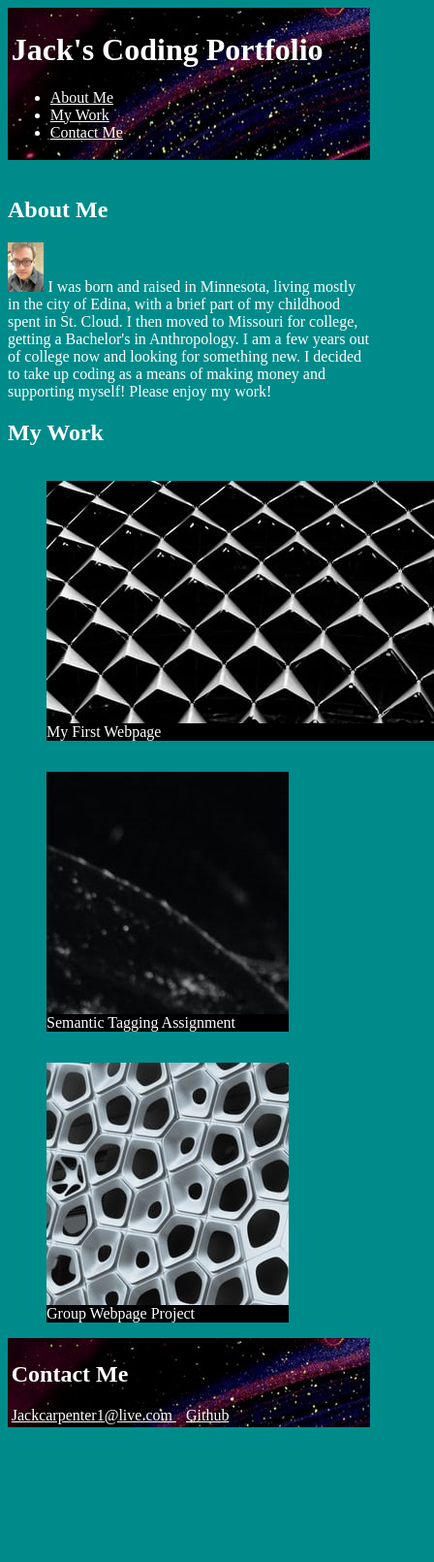
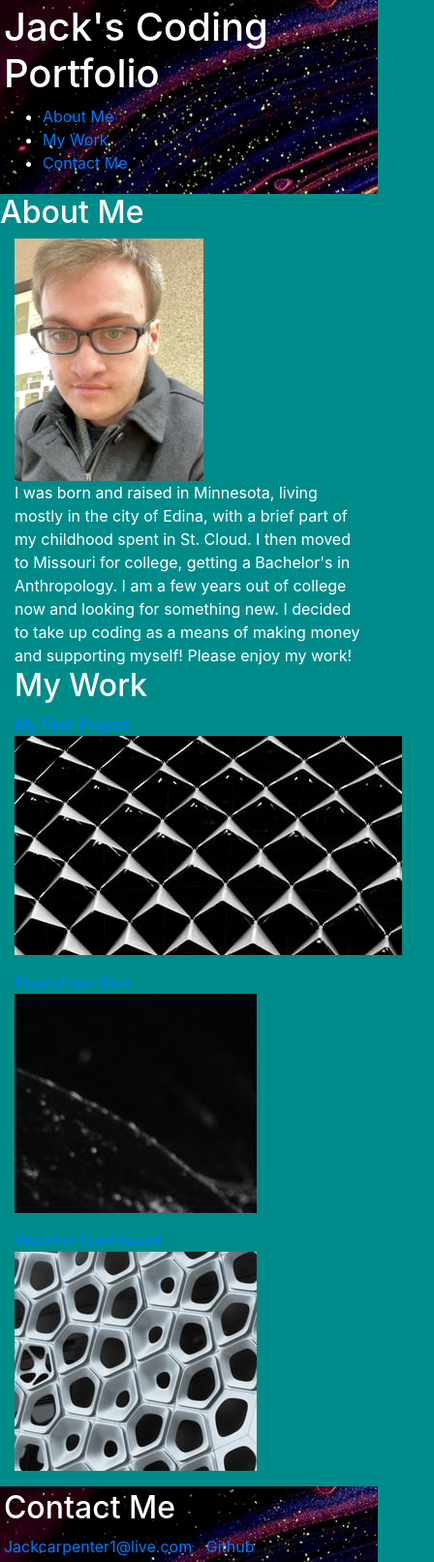
Before and after one commit to Jcarps97/Portfolio, a plain HTML site: page index.html in a window 390 px wide. Shown: the whole page at 97% size, 448 px wide, since content can reach past the window. Before the commit the page ends 1480 px from the top, so only its background shows below. Drawn offline with nearby package versions, Linux system fonts and the light colour scheme.

Commit message:
Relinked images and made format mobile-friendly

```diff
--- a/assets/css/style.css
+++ b/assets/css/style.css
@@ -12,7 +12,8 @@ header {
 }
 
 #picture-me {
-    width: 10%;
+    height: 250px;
+    width: 225px;
 }
 
 footer {
@@ -22,13 +23,6 @@ footer {
 
 .contact{
     margin: 10px;
-}
-
-caption {
-    margin: 5px;
-    display: flex;
-    align-items: center;
-    justify-items: center;
 }
 
 figcaption {
@@ -44,35 +38,16 @@ figcaption {
 }
 
 .first-project{
+
     height: 250px;
     width: 400px;
     contain: content;
 }
 
 .auxillary {
+
     height: 250px;
     width: 250px;
     contain: content;
+
 }
-
-@media screen and (max-width: 768px) {
-
-    main {
-        display:inline-table;
-        flex-wrap: wrap;
-    }
-
-    .first-project {
-        flex-wrap: wrap;
-        flex-grow: 1;
-        flex-shrink: 1;
-        flex-basis: 100%;
-    }
-
-    .auxillary {
-        flex-wrap: wrap;
-        flex-grow: 1;
-        flex-shrink: 1;
-        flex-basis: 50%;
-    }
-}
--- a/index.html
+++ b/index.html
@@ -5,7 +5,22 @@
     <meta charset="UTF-8">
     <meta http-equiv="X-UA-Compatible" content="IE=edge">
     <meta name="viewport" content="width=device-width, initial-scale=1.0">
-    <title>Jack's Portfolio for HW2</title>
+    <link
+    rel="stylesheet"
+    href="https://stackpath.bootstrapcdn.com/bootstrap/4.3.1/css/bootstrap.min.css"
+    />
+    <link
+    rel="stylesheet"
+    href="https://use.fontawesome.com/releases/v5.8.1/css/all.css"
+    integrity="sha384-50oBUHEmvpQ+1lW4y57PTFmhCaXp0ML5d60M1M7uH2+nqUivzIebhndOJK28anvf"
+    crossorigin="anonymous"
+    />
+    <link
+    href="https://fonts.googleapis.com/css?family=Open+Sans&display=swap"
+    rel="stylesheet"
+    />
+    <link rel="stylesheet" href="assets/css/style.css"></link>
+    <title>Jack's Updated Portfolio</title>
 </head>
 <header>
     <h1>Jack's Coding Portfolio</h1>
@@ -25,31 +40,28 @@
 </header>
 <body>
     <section>
-        <main id="about-me"></main>
+        <main class="row" id="about-me"></main>
             <h2>About Me</h2>
-            <img id="picture-me" src="./assets/images/picture for portfolio.jpeg.jpg" alt="picture of me">
-                <caption>
+            <img class="col-12" id="picture-me" src="./assets/images/picture for portfolio.jpeg.jpg" alt="picture of me">
+            <div class="col-12">
                     I was born and raised in Minnesota, living mostly in the city of Edina, with a brief part of my childhood spent in St. Cloud. I then moved to Missouri for college, getting a Bachelor's in Anthropology.
                     I am a few years out of college now and looking for something new. I decided to take up coding as a means of making money and supporting myself! Please enjoy my work!
-                <caption>
+            <div>
 
     </section>
-    <section>
+    <section class="container">
         <h2>My Work</h2>
-        <section id="my-work">
-                <figure>
-                    <div class="first-project"><a target="_blank" href="https://github.com/Jcarps97/prework-about-me.git"> <img src="assets/images/portfoliopic1.jpg" alt="placeholder img project 1"></a></div>
-                    <figcaption class="imagecaption1">My First Webpage</figcaption>
+        <section class="row" id="my-work">
+                <figure class="col-12">
+                    <div class="first-project"><a target="_blank" href="https://github.com/kembo001/mealPlan.git">My First Project<img src="assets/images/portfoliopic1.jpg" alt="placeholder img project 1"></a></div>
                 </figure>
 
-                <figure>
-                    <div class="auxillary"><a target="_blank" href="https://github.com/Jcarps97/semantic-tagging.git"> <img src="assets/images/portfoliopic2.jpg" alt="placeholder img project 2"></a></div>
-                    <figcaption class="imagecaption2">Semantic Tagging Assignment</figcaption>
+                <figure class="col-12">
+                    <div class="auxillary"><a target="_blank" href="https://github.com/Jcarps97/quiz-assignment.git">Popculture Quiz<img src="assets/images/portfoliopic2.jpg" alt="placeholder img project 2"></a></div>
                 </figure>
 
-                <figure>
-                    <div class="auxillary"><a target="_blank" href="https://github.com/Jcarps97/01miniproject.git"> <img src="assets/images/portfoliopic3.jpg" alt="placeholder img project 3"></a></div>
-                    <figcaption class="imagecaption3">Group Webpage Project</figcaption>
+                <figure class="col-12">
+                    <div class="auxillary"><a target="_blank" href="https://github.com/Jcarps97/weather-dashboard.git">Weather Dashboard<img src="assets/images/portfoliopic3.jpg" alt="placeholder img project 3"></a></div>
                 </figure>
         </section>
     </section>
@@ -60,4 +72,6 @@
             <a class= "contact" href="https://github.com/Jcarps97/Portfolio"> Github </a>
     </footer>
 </body>
+<script src="https://cdnjs.cloudflare.com/ajax/libs/jquery/3.2.1/jquery.min.js"></script>
+<script src="https://cdnjs.cloudflare.com/ajax/libs/moment.js/2.24.0/moment.min.js"></script>
 </html>
```
